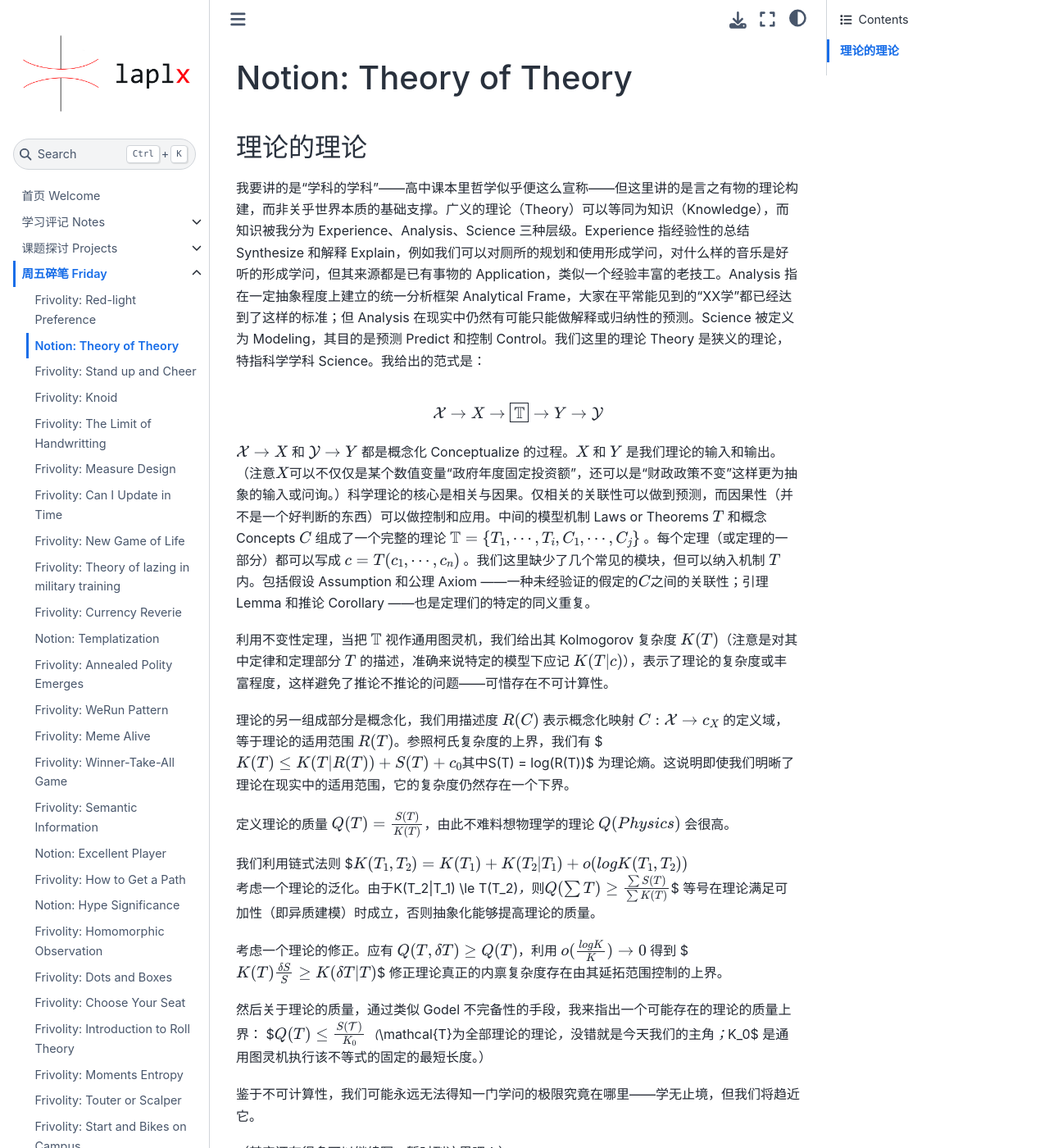
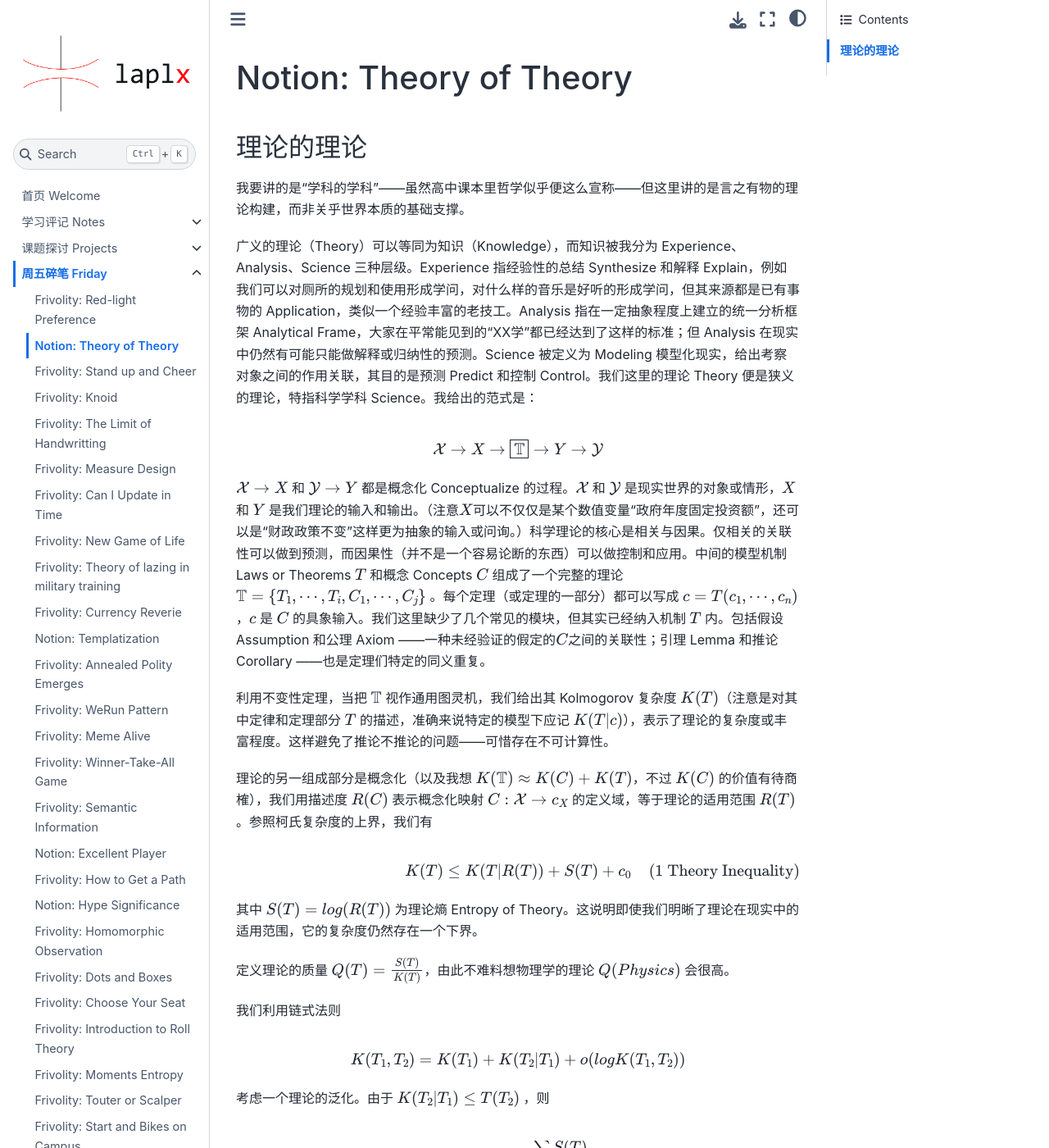
Before and after one commit to Laplx/blog, a Jupyter Book: the page built from wonder/23.10.20.md, in a window 1280 px wide and 1400 px high. Shown: the whole window at 82% size. Built offline with Jupyter Book 1.0.4 settings and Sphinx 7.4.7 and the Sphinx Book theme 1.1.4, drawn with Linux system fonts in a browser that asks for light colours; some of the changed text lies outside the part shown.

Commit message:
23.10.27 mod

```diff
--- a/sund/links.md
+++ b/sund/links.md
@@ -144,7 +144,7 @@
 
 [张量函数及其导数](https://m.doc88.com/p-0733165392439.html?r=1#)
 
-[Perron-Frobenius理论](https://dna049.github.io/2015/12/17/Perron-Frobenius Theory/)
+[Perron-Frobenius理论](https://dna049.github.io/2015/12/17/Perron-Frobenius Theory)
 
 [Correspondence analysis - Wikipedia](https://en.wikipedia.org/wiki/Correspondence_analysis)
 
@@ -200,13 +198,11 @@
 
 [一份其实很短的 LaTeX 入门文档](https://liam.page/2014/09/08/latex-introduction/)
 
-[Python正则表达式细节小记](https://blog.51cto.com/u_15061934/4540449#:~:text=连起来看 look-behind requires fixed-width pattern 这个错误，意思就是,(%3F<%3D [pattern]) 中的待匹配子模式 [pattern] 的 宽度一定要能确定 ！)
-
-[TeXstudio：用户手册](file:///C:/Program Files/texstudio/help/usermanual_en.html)
+[Python正则表达式细节小记](https://blog.51cto.com/u_15061934/4540449)
 
 [MyST syntax cheat sheet](https://jupyterbook.org/en/stable/reference/cheatsheet.html)
 
-[Pandoc User’s Guide](file:///C:/Users/Laplace/AppData/Local/Pandoc/Pandoc User's Guide.html)
+[Pandoc - Pandoc User’s Guide](https://pandoc.org/MANUAL.html)
 
 [JabRef 指南 - 知乎](https://zhuanlan.zhihu.com/p/288131233)
 
--- a/wonder/23.10.20.md
+++ b/wonder/23.10.20.md
@@ -2,44 +2,56 @@
 
 ### 理论的理论
 
-我要讲的是“学科的学科”——高中课本里哲学似乎便这么宣称——但这里讲的是言之有物的理论构建，而非关乎世界本质的基础支撑。广义的理论（Theory）可以等同为知识（Knowledge），而知识被我分为 Experience、Analysis、Science 三种层级。Experience 指经验性的总结 Synthesize 和解释 Explain，例如我们可以对厕所的规划和使用形成学问，对什么样的音乐是好听的形成学问，但其来源都是已有事物的 Application，类似一个经验丰富的老技工。Analysis 指在一定抽象程度上建立的统一分析框架 Analytical Frame，大家在平常能见到的“XX学”都已经达到了这样的标准；但 Analysis 在现实中仍然有可能只能做解释或归纳性的预测。Science 被定义为 Modeling，其目的是预测 Predict 和控制 Control。我们这里的理论 Theory 是狭义的理论，特指科学学科 Science。我给出的范式是：
+我要讲的是“学科的学科”——虽然高中课本里哲学似乎便这么宣称——但这里讲的是言之有物的理论构建，而非关乎世界本质的基础支撑。
+
+广义的理论（Theory）可以等同为知识（Knowledge），而知识被我分为 Experience、Analysis、Science 三种层级。Experience 指经验性的总结 Synthesize 和解释 Explain，例如我们可以对厕所的规划和使用形成学问，对什么样的音乐是好听的形成学问，但其来源都是已有事物的 Application，类似一个经验丰富的老技工。Analysis 指在一定抽象程度上建立的统一分析框架 Analytical Frame，大家在平常能见到的“XX学”都已经达到了这样的标准；但 Analysis 在现实中仍然有可能只能做解释或归纳性的预测。Science 被定义为 Modeling 模型化现实，给出考察对象之间的作用关联，其目的是预测 Predict 和控制 Control。我们这里的理论 Theory 便是狭义的理论，特指科学学科 Science。我给出的范式是：
 
 $$
 \mathcal{X} \rightarrow X \rightarrow \boxed{\mathbb{T}} \rightarrow Y \rightarrow \mathcal{Y}
 $$
 
-$\mathcal{X} \rightarrow X$ 和 $\mathcal{Y} \rightarrow Y$ 都是概念化 Conceptualize 的过程。$X$ 和 $Y$ 是我们理论的输入和输出。（注意$X$可以不仅仅是某个数值变量“政府年度固定投资额”，还可以是“财政政策不变”这样更为抽象的输入或问询。）科学理论的核心是相关与因果。仅相关的关联性可以做到预测，而因果性（并不是一个好判断的东西）可以做控制和应用。中间的模型机制 Laws or Theorems $T$ 和概念 Concepts $C$ 组成了一个完整的理论 $\mathbb{T}=\{T_1,\cdots,T_i,C_1,\cdots,C_j\}$ 。每个定理（或定理的一部分）都可以写成 $c = T(c_1,\cdots,c_n)$ 。我们这里缺少了几个常见的模块，但可以纳入机制 $T$ 内。包括假设 Assumption 和公理 Axiom ——一种未经验证的假定的$C$之间的关联性；引理 Lemma 和推论 Corollary ——也是定理们的特定的同义重复。
+$\mathcal{X} \rightarrow X$ 和 $\mathcal{Y} \rightarrow Y$ 都是概念化 Conceptualize 的过程。$\mathcal{X}$ 和 $\mathcal{Y}$ 是现实世界的对象或情形，$X$ 和 $Y$ 是我们理论的输入和输出。（注意$X$可以不仅仅是某个数值变量“政府年度固定投资额”，还可以是“财政政策不变”这样更为抽象的输入或问询。）科学理论的核心是相关与因果。仅相关的关联性可以做到预测，而因果性（并不是一个容易论断的东西）可以做控制和应用。中间的模型机制 Laws or Theorems $T$ 和概念 Concepts $C$ 组成了一个完整的理论 $\mathbb{T}=\{T_1,\cdots,T_i,C_1,\cdots,C_j\}$ 。每个定理（或定理的一部分）都可以写成 $c = T(c_1,\cdots,c_n)$，$c$ 是 $C$ 的具象输入。我们这里缺少了几个常见的模块，但其实已经纳入机制 $T$ 内。包括假设 Assumption 和公理 Axiom ——一种未经验证的假定的$C$之间的关联性；引理 Lemma 和推论 Corollary ——也是定理们特定的同义重复。
 
-利用不变性定理，当把 $\mathbb{T}$ 视作通用图灵机，我们给出其 Kolmogorov 复杂度 $K(T)$（注意是对其中定律和定理部分 $T$ 的描述，准确来说特定的模型下应记 $K(T|c)$），表示了理论的复杂度或丰富程度，这样避免了推论不推论的问题——可惜存在不可计算性。
+利用不变性定理，当把 $\mathbb{T}$ 视作通用图灵机，我们给出其 Kolmogorov 复杂度 $K(T)$（注意是对其中定律和定理部分 $T$ 的描述，准确来说特定的模型下应记 $K(T|c)$），表示了理论的复杂度或丰富程度。这样避免了推论不推论的问题——可惜存在不可计算性。
 
-理论的另一组成部分是概念化，我们用描述度 $R(C)$ 表示概念化映射 $C: \mathcal{X} \rightarrow c_X$ 的定义域，等于理论的适用范围 $R(T)$。参照柯氏复杂度的上界，我们有
+理论的另一组成部分是概念化（以及我想 $K(\mathbb{T}) \approx K(C) + K(T)$，不过 $K(C)$ 的价值有待商榷），我们用描述度 $R(C)$ 表示概念化映射 $C: \mathcal{X} \rightarrow c_X$ 的定义域，等于理论的适用范围 $R(T)$。参照柯氏复杂度的上界，我们有
+
 $$
 K(T) \le K(T|R(T)) +  S(T) + c_0 \tag{1 Theory Inequality}
 $$
-其中 $S(T) = log(R(T))$ 为理论熵。这说明即使我们明晰了理论在现实中的适用范围，它的复杂度仍然存在一个下界。
+
+其中 $S(T) = log(R(T))$ 为理论熵 Entropy of Theory。这说明即使我们明晰了理论在现实中的适用范围，它的复杂度仍然存在一个下界。
 
 定义理论的质量 $Q(T) = \frac{S(T)}{K(T)}$，由此不难料想物理学的理论 $Q(Physics)$ 会很高。
 
 我们利用链式法则
+
 $$
 K(T_1,T_2) = K(T_1) + K(T_2|T_1) + o(logK(T_1,T_2))
 $$
+
 考虑一个理论的泛化。由于 $K(T_2|T_1) \le T(T_2)$ ，则
+
 $$
 Q(\sum T) \ge \frac{\sum S(T)}{\sum K(T)} \tag{2}
 $$
+
 等号在理论满足可加性（即异质建模）时成立，否则抽象化能够提高理论的质量。
 
 考虑一个理论的修正。应有 $Q(T,\delta T) \ge Q(T)$，利用 $o(\frac{logK}{K}) \rightarrow 0$ 得到
+
 $$
 K(T) \frac{\delta S}{S} \ge K(\delta T|T) \tag{3 Revision Inequality}
 $$
+
 修正理论真正的内禀复杂度存在由其延拓范围控制的上界。
 
 然后关于理论的质量，通过类似 Godel 不完备性的手段，我来指出一个可能存在的理论的质量上界：
+
 $$
 Q(T) \le \frac{S(\mathcal{T})}{K_0} \tag{Theory Quality Bound}
 $$
+
 （$\mathcal{T}$ 为全部理论的理论，没错就是今天我们的主角；$K_0$ 是通用图灵机执行该不等式的固定的最短长度。）
 
 鉴于不可计算性，我们可能永远无法得知一门学问的极限究竟在哪里——学无止境，但我们将趋近它。
```
Also changed, not shown: other parts of sund/links.md (+0 -2 lines), wonder/23.10.27.md (+2 -2 lines).
